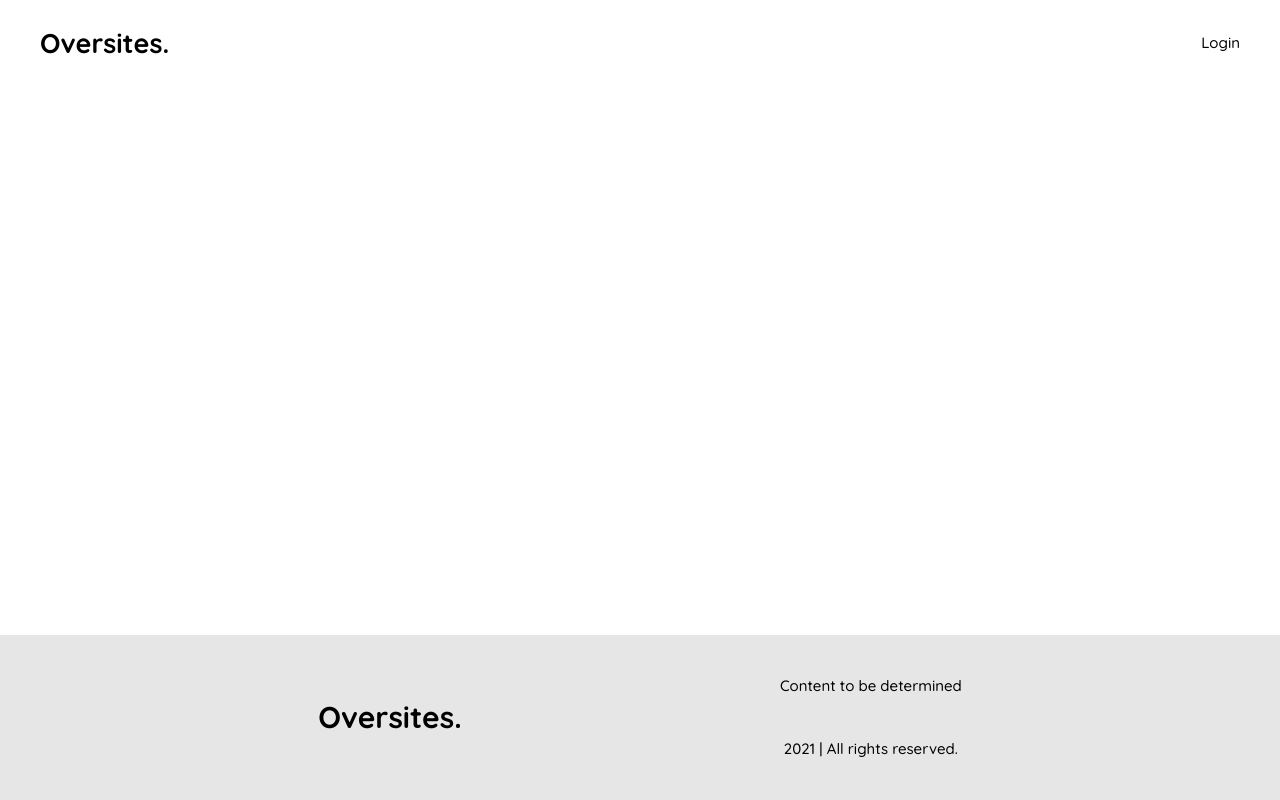
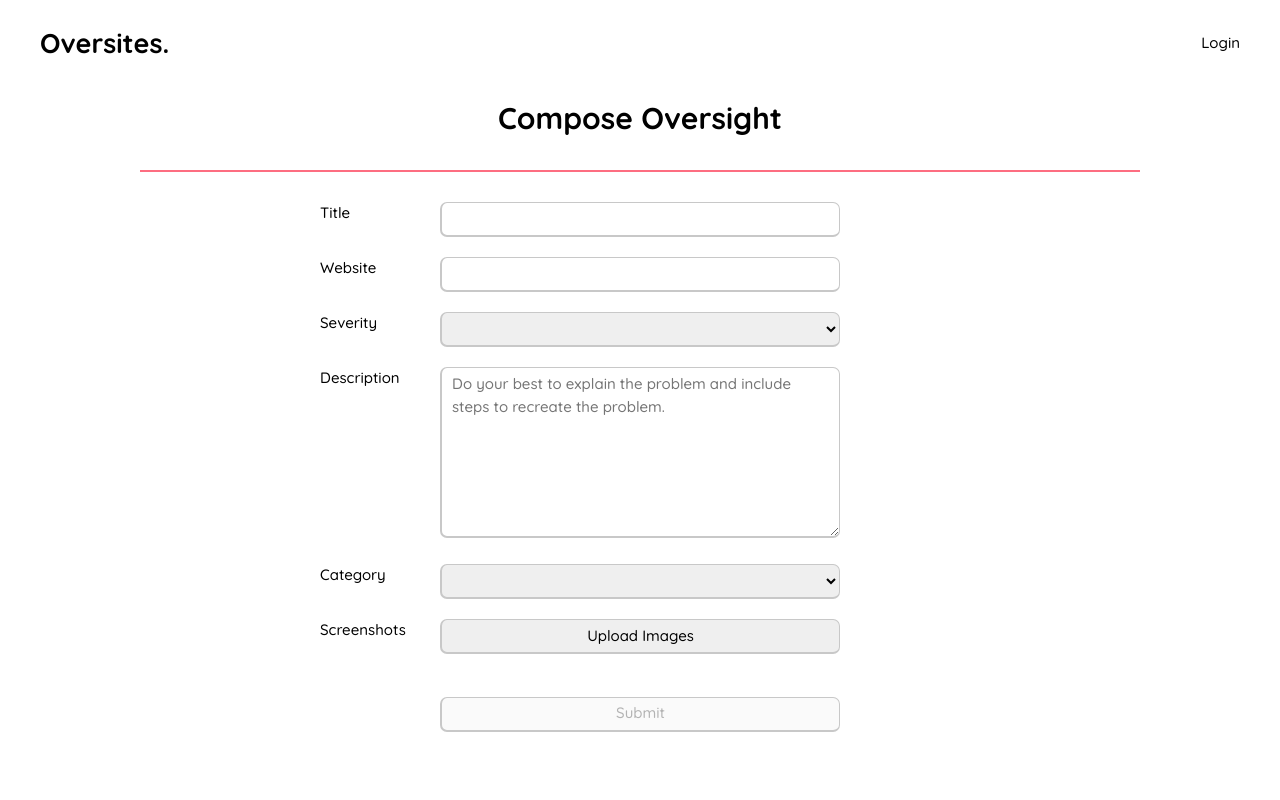
Before and after one commit to capriok/Oversites, a React (Create React App) app: page /compose in a window 1280 px wide. Shown: the top 800 px of the page. Built offline with nearby package versions, Linux system fonts and the light colour scheme.

Commit message:
optimizations

```diff
--- a/src/app.tsx
+++ b/src/app.tsx
@@ -1,6 +1,6 @@
 import React from 'react'
 import { BrowserRouter as Router, Route } from 'react-router-dom'
-import { useGlobalValue } from 'state/state'
+// import { useGlobalValue } from 'state/state'
 
 import Layout from 'components/root/layout'
 import HomeNav from 'components/root/home-nav'
@@ -8,13 +8,13 @@ import Landing from 'components/root/landing'
 
 import "styles/root/app.scss"
 
-import Compose from 'components/root/compose'
+import Compose from 'components/compose/compose'
 import Search from 'components/search/search'
 import Authentication from 'components/auth/authentication'
 
 
 const App: React.FC = () => {
-  const [{ user: { au: { isAuth } } }] = useGlobalValue()
+  // const [{ user: { au: { isAuth } } }] = useGlobalValue()
 
   return (
     <Router>
@@ -31,7 +31,7 @@ const App: React.FC = () => {
         <Route path='/search' render={() => (
           <Search />
         )} />
-        <Route path='/new-os' render={() => (
+        <Route path='/compose' render={() => (
           <Compose />
         )} />
       </Layout>
--- /dev/null
+++ b/src/components/compose/compose.tsx
@@ -0,0 +1,188 @@
+import React, { useState, useRef } from 'react'
+
+import 'styles/compose/compose.scss'
+
+interface Props {
+
+}
+
+interface File {
+	name: string
+	data: string
+}
+
+const Compose: React.FC<Props> = ({ }) => {
+	const [form, setForm] = useState({
+		title: "",
+		site: "",
+		severity: "",
+		description: "",
+		category: "",
+	})
+	const [uploads, setUploads] = useState<File[]>([])
+	const filesRef = useRef<any>(null)
+
+	async function filesToState(e) {
+		const files: any = Array.from(e.target.files)
+
+		if (e.target.files) {
+			Promise.all(files.map((file) => {
+				return new Promise((resolve, reject) => {
+					let reader = new FileReader()
+					reader.addEventListener('load', ({ target }) => {
+						resolve({
+							name: file.name,
+							data: target?.result
+						})
+					})
+					reader.addEventListener('error', reject)
+					filesRef.current = filesRef.current !== null
+						? [...filesRef.current, file]
+						: [file]
+					reader.readAsDataURL(file)
+				})
+			}))
+				.then((rFiles) => {
+					setUploads(rFiles as File[])
+				})
+		}
+	}
+
+	function postOversite() {
+		let formData = new FormData()
+
+		formData.append('uid', '17')
+		formData.append('title', form.title)
+		formData.append('site', form.site)
+		formData.append('severity', form.severity)
+		formData.append('uploads', filesRef.current)
+		formData.append('category', form.category)
+
+		fetch(process.env.REACT_APP_ENDPOINT + '/oversite' || '',
+			{
+				method: 'POST',
+				credentials: 'include',
+				headers: {
+					'Content-Type': 'multipart/form-data'
+				},
+				body: formData
+			}
+		).then(() => {
+			// setUploads([])
+		}).catch(err => console.log(err))
+	}
+
+	function checkForm() {
+		for (const field in form) {
+			if (form['site'].slice(form['site'].length - 4) !== '.com') return true
+			if (form[field] === '') return true
+		}
+	}
+
+	return (
+		<div className="compose">
+			<h1 className="compose-title">Compose Oversight</h1>
+			<table>
+				<tbody>
+					<tr>
+						<td><p className="row-label">Title</p></td>
+						<td><input type="text" onChange={(e) => setForm({ ...form, title: e.target.value })} /></td>
+					</tr>
+					<tr>
+						<td><p className="row-label">Website</p></td>
+						<td><input type="text" onChange={(e) => setForm({ ...form, site: e.target.value })} /></td>
+					</tr>
+					<tr>
+						<td><p className="row-label">Severity</p></td>
+						<td>
+							<select name="Severity" onChange={(e) => setForm({ ...form, severity: e.target.value })}>
+								<option value="" style={{ display: 'none' }} />
+								<option value="Critical">Critical</option>
+								<option value="High">High</option>
+								<option value="Moderate">Moderate</option>
+								<option value="Low">Low</option>
+								<option value="No Effect">No Effect</option>
+							</select>
+						</td>
+					</tr>
+					<tr>
+						<td><p className="row-label">Description</p></td>
+						<td>
+							<textarea
+								rows={7}
+								placeholder="Do your best to explain the problem and include steps to recreate the problem."
+								onChange={(e) => setForm({ ...form, description: e.target.value })} />
+						</td>
+					</tr>
+					<tr>
+						<td><p className="row-label">Category</p></td>
+						<td>
+							<select name="Categories" onChange={(e) => setForm({ ...form, category: e.target.value })}>
+								<option value="" style={{ display: 'none' }} />
+								<option value="Design Flaw">Design Flaw</option>
+								<option value="Authentication">Authentication</option>
+								<option value="Functionality">Functionality</option>
+								<option value="Compatibility">Compatibility</option>
+								<option value="Other">Other</option>
+							</select>
+						</td>
+					</tr>
+					<tr>
+						<td>
+							<p className="row-label">Screenshots</p>
+						</td>
+						<td>
+							<button className="upload-btn"><label htmlFor="fileUpload">Upload Images</label></button>
+							<input
+								style={{ display: 'none' }}
+								id="fileUpload"
+								accept="image/jpeg,image/png"
+								type="file"
+								multiple={true}
+								onChange={(e) => filesToState(e)} />
+						</td>
+					</tr>
+					{uploads.length > 0 &&
+						<tr>
+							<td><p className="row-label">Previews:</p></td>
+							<td>
+								<div className="preview-map">
+									{uploads.map((file, i) => (
+										<div key={i}>
+											<div className="preview-head">
+												<p className="preview-name">{file.name}</p>
+												<p className="preview-close">
+													<button onClick={() => {
+														setUploads(uploads.filter((u) => u !== file))
+													}}>
+														Delete
+													</button>
+												</p>
+											</div>
+											<img key={i} className="preview-img" src={file.data} alt="" />
+										</div>
+									))}
+								</div>
+							</td>
+						</tr>
+					}
+					<tr>
+						<td></td>
+						<td>
+							<br />
+							<button
+								className="submit-btn"
+								onClick={postOversite}
+								disabled={checkForm()}>
+								Submit
+								</button>
+						</td>
+					</tr>
+				</tbody>
+			</table>
+			<br />
+		</div>
+	)
+}
+
+export default Compose
--- a/src/components/root/compose.tsx
+++ /dev/null
@@ -1,91 +0,0 @@
-import React, { useState, useEffect, useRef } from 'react'
-
-interface Props {
-
-}
-
-const Compose: React.FC<Props> = ({ }) => {
-	const [currFile, setCurr] = useState<any>({})
-	const fileRef = useRef<any>(null)
-
-
-	async function ssToState(e) {
-		let reader = new FileReader();
-		const file = e.target.files[0];
-		if (file) {
-			reader.onloadend = () => {
-				setCurr(reader.result)
-			};
-			fileRef.current = file
-			reader.readAsDataURL(file)
-		}
-	}
-
-	function ssUpload() {
-		let formData = new FormData();
-		formData.append('uid', '17');
-		formData.append('ss', fileRef.current);
-		fetch(process.env.REACT_APP_ENDPOINT + '/oversite' || '',
-			{
-				method: 'POST',
-				credentials: 'include',
-				headers: {
-					'Content-Type': 'multipart/form-data'
-				}
-			}
-		).then(() => {
-			setCurr({})
-		}).catch(err => console.log(err))
-	}
-
-	return (
-		<>
-			<h1>Os upload test</h1>
-			<table>
-				<tr>
-					<td>Website</td>
-					<td><input type="text" /></td>
-				</tr>
-				<tr>
-					<td>Title</td>
-					<td><input type="text" /></td>
-				</tr>
-				<tr>
-					<td>Description</td>
-					<td><input type="text" /></td>
-				</tr>
-				<tr>
-					<td>Category</td>
-					<td>
-						<select name="Categories" id="">
-							<option value="" style={{ display: 'none' }} ></option>
-							<option value="Portfolio">Portfolio</option>
-							<option value="E-Commerce">E-Commerce</option>
-							<option value="Advertisement">Advertisement</option>
-						</select>
-					</td>
-				</tr>
-				<tr>
-					<td>
-						Screenshots
-					</td>
-					<td>
-						<button><label htmlFor="ssUpload">Upload Image</label></button>
-						<input
-							style={{ display: 'none' }}
-							id="ssUpload"
-							accept="image/jpeg, image/png"
-							type="file"
-
-							onChange={(e) => ssToState(e)} /></td>
-				</tr>
-			</table>
-			<p>Preview:</p>
-			<img src={currFile} alt="" style={{ width: '500px', margin: '0 auto' }} />
-			<br />
-			<button onClick={() => ssUpload()}>Submit</button>
-		</>
-	)
-}
-
-export default Compose
--- a/src/components/root/home-nav.tsx
+++ b/src/components/root/home-nav.tsx
@@ -22,7 +22,7 @@ const HomeNav: React.FC<Props> = ({ props }) => {
 				{isAuth
 					? <>
 						<section><Link to="/search">Search</Link></section>
-						<section><Link to="/new-oversite">New Oversite</Link></section>
+						<section><Link to="/compose">New Oversite</Link></section>
 					</>
 					: <section><Link to="/login">Login</Link></section>
 				}
--- a/src/components/root/landing.tsx
+++ b/src/components/root/landing.tsx
@@ -9,7 +9,7 @@ interface Props {
 
 }
 
-const Landing: React.FC<Props> = ({ }) => {
+const Landing: React.FC<Props> = () => {
 	return (
 		<div className="landing">
 			<div className="head-cont">
--- a/src/components/search/search-result.tsx
+++ b/src/components/search/search-result.tsx
@@ -27,7 +27,7 @@ const SearchResult: React.FC<Props> = ({
 
 			setTimeout(() => {
 				setResultLoading(false)
-			}, Math.floor(Math.random() * 0))
+			}, Math.floor(Math.random() * 3000))
 		})()
 	}, [searchResult])
 
@@ -43,10 +43,12 @@ const SearchResult: React.FC<Props> = ({
 
 	return (
 		<div className="search-result">
-			<h1>{searchResult.charAt(0).toUpperCase() + searchResult.slice(1)}</h1>
+			<h1 className="result-title">
+				{searchResult.charAt(0).toUpperCase() + searchResult.slice(1)}
+			</h1>
 			<br />
 			{resultLoading
-				? <Loader />
+				? <><br /><Loader /></>
 				: <>
 					{oversites.length > 0
 						? oversites.map((os, i) => (
@@ -59,7 +61,7 @@ const SearchResult: React.FC<Props> = ({
 								</div>
 								<p>Severity: {os.serverity}</p>
 								<div className="item-foot">
-									<p>{os.category}</p>
+									<span>{os.category}</span>
 									<button>Investigate</button>
 								</div>
 
--- /dev/null
+++ b/src/styles/compose/compose.scss
@@ -0,0 +1,75 @@
+@import "styles/root/index.scss";
+
+.compose {
+	@include flex;
+	flex-direction: column;
+	width: 100%;
+	max-width: 1000px;
+	margin: 0 auto;
+	.compose-title {
+		width: 100%;
+		text-align: center;
+		padding-bottom: 40px;
+		border-bottom: 2px solid $plight;
+	}
+	table {
+		@include flex;
+		flex-direction: column;
+		width: 100%;
+		max-width: 600px;
+
+		tbody {
+			flex: 1;
+			tr {
+				@include flex;
+				align-items: flex-start;
+				td {
+					flex: 1;
+					padding: 10px 0;
+
+					.row-label {
+						width: 100%;
+						min-width: 120px;
+						max-width: 120px;
+						padding-right: 40px;
+						margin: 0;
+						margin-left: -120px;
+					}
+					input,
+					select,
+					textarea,
+					.upload-btn,
+					.submit-btn {
+						max-width: 400px;
+						min-width: 400px;
+					}
+					.upload-btn {
+						label {
+							width: 100%;
+						}
+					}
+					.preview-map {
+						@include flex;
+						flex-direction: column;
+						min-width: 400px;
+
+						.preview-head {
+							@include flex;
+							justify-content: space-between;
+							width: 100%;
+						}
+						.preview-img {
+							width: 100%;
+							max-width: 400px;
+							&:not(:last-child) {
+								padding-bottom: 20px;
+								margin-bottom: 20px;
+								border-bottom: 2px solid $light-grey;
+							}
+						}
+					}
+				}
+			}
+		}
+	}
+}
--- a/src/styles/root/app.scss
+++ b/src/styles/root/app.scss
@@ -44,10 +44,11 @@ table > tr > td {
 
 button,
 input,
+textarea,
 select {
 	cursor: pointer;
-	height: 30px;
-	max-height: 30px;
+	height: 35px;
+	max-height: 35px;
 	padding: 5px 10px;
 	outline-color: $plight;
 	border: 2px solid $light-grey;
@@ -55,6 +56,10 @@ select {
 	border-right: 1px solid $light-grey;
 	border-radius: 7px;
 	transition: 0.2s;
+}
+textarea {
+	height: unset;
+	max-height: unset;
 }
 
 button {
--- a/src/styles/search/search-result.scss
+++ b/src/styles/search/search-result.scss
@@ -2,13 +2,18 @@
 
 .search-result {
 	width: 100%;
+	.result-title {
+		padding-bottom: 40px;
+		margin-bottom: 0;
+		border-bottom: 2px solid $plight;
+	}
 	.result-item {
 		width: 100%;
 
 		&:not(:last-child) {
 			margin-bottom: 20px;
 			padding-bottom: 20px;
-			border-bottom: 2px solid $plight;
+			border-bottom: 2px solid $light-grey;
 		}
 		.item-head,
 		.item-foot {
--- a/src/types.d.ts
+++ b/src/types.d.ts
@@ -46,8 +46,8 @@ interface BufferObject {
 }
 
 interface Oversite {
+	site: string
 	uid: number
-	site: string
 	title: string
 	serverity: number
 	description: string
```
